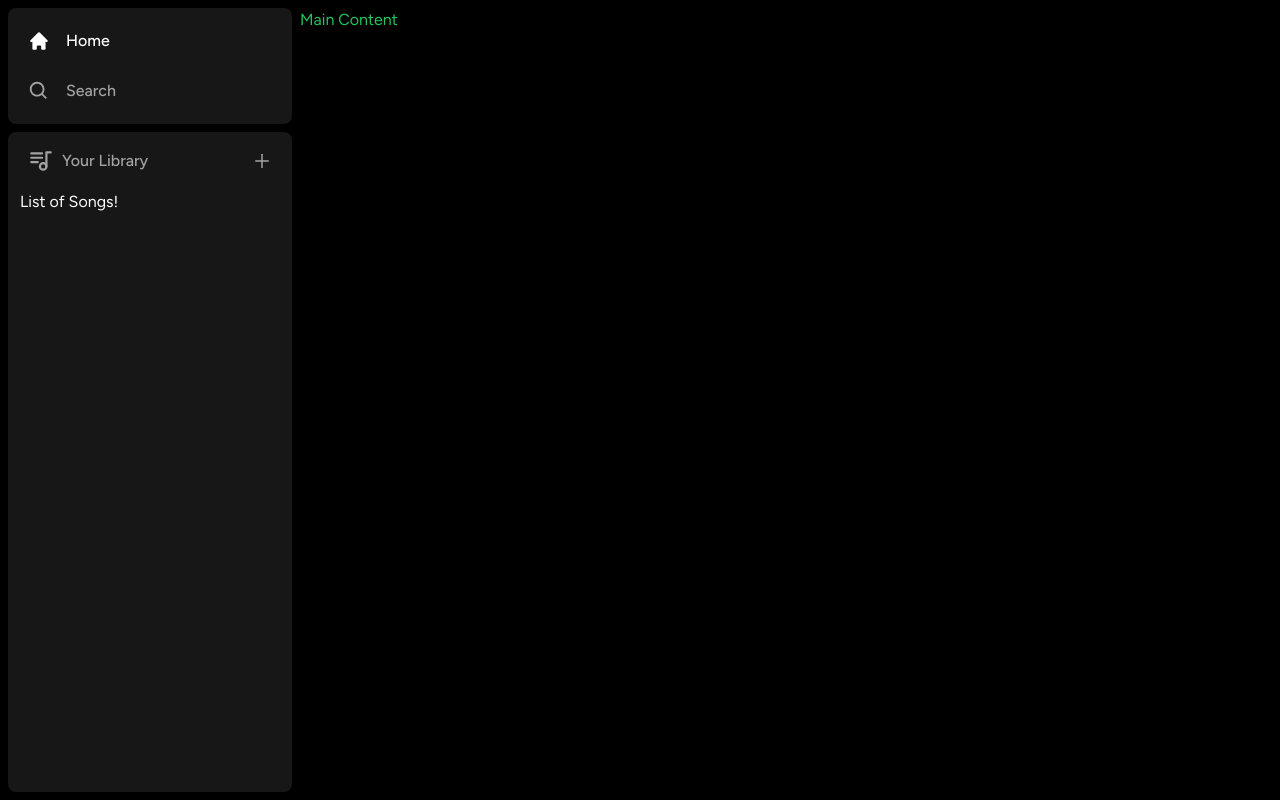
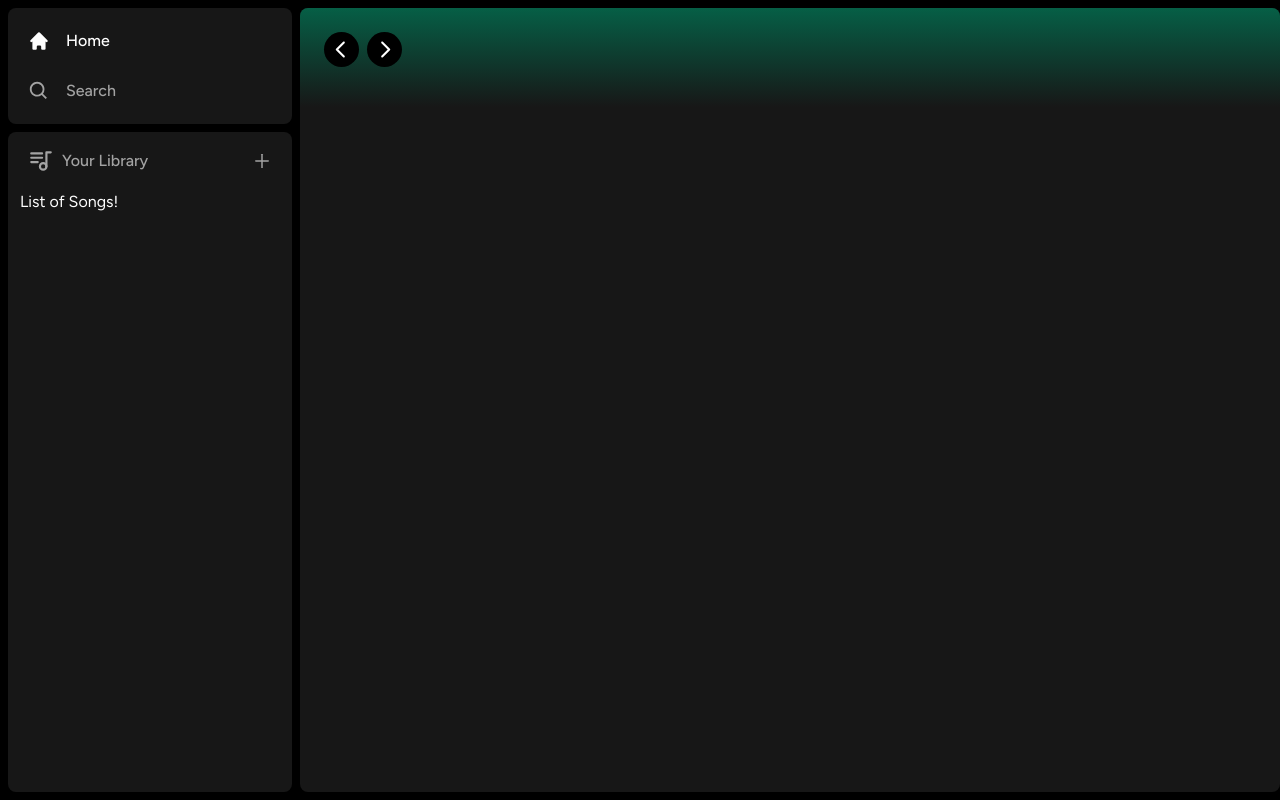
Before and after one commit to Sailesh2577/spotify-clone, a Next.js app: page / in a window 1280 px wide. Built offline with nearby package versions, Linux system fonts and the light colour scheme.

Commit message:
Added Header.tsx Includes navigation buttons for desktop screen Includes home and search buttons in mobile view

```diff
--- a/app/(site)/page.tsx
+++ b/app/(site)/page.tsx
@@ -1,5 +1,9 @@
-import Image from "next/image";
+import Header from "@/components/Header";
 
 export default function Home() {
-  return <div className="text-green-500">Main Content</div>;
+  return (
+    <div className="bg-neutral-900 rounded-lg h-full w-full overflow-hidden overflow-y-auto">
+      <Header>Header</Header>
+    </div>
+  );
 }
--- /dev/null
+++ b/components/Header.tsx
@@ -0,0 +1,61 @@
+"use client";
+
+import { useRouter } from "next/navigation";
+import { twMerge } from "tailwind-merge";
+import { RxCaretLeft, RxCaretRight } from "react-icons/rx";
+import { HiHome } from "react-icons/hi";
+import { BiSearch } from "react-icons/bi";
+
+interface HeaderProps {
+  children: React.ReactNode;
+  className?: string;
+}
+
+const Header: React.FC<HeaderProps> = ({ children, className }) => {
+  const router = useRouter();
+
+  const handleLogout = () => {
+    // handle logout in the future
+  };
+
+  return (
+    <div
+      className={twMerge(
+        `
+        h-fit
+        bg-gradient-to-b
+        from-emerald-800
+        p-6
+        `,
+        className
+      )}
+    >
+      <div className="w-full mb-4 flex items-center justify-between">
+        <div className="hidden md:flex gap-x-2 items-center">
+          <button
+            onClick={() => router.back()}
+            className="rounded-full bg-black flex items-center justify-center hover:opacity-75 transition"
+          >
+            <RxCaretLeft className="text-white" size={35} />
+          </button>
+          <button
+            onClick={() => router.forward()}
+            className="rounded-full bg-black flex items-center justify-center hover:opacity-75 transition"
+          >
+            <RxCaretRight className="text-white" size={35} />
+          </button>
+        </div>
+        <div className="flex md:hidden gap-x-2 items-center">
+          <button className="rounded-full p-2 bg-white flex items-center justify-center hover:opacity-75 transition">
+            <HiHome className="text-black" size={20} />
+          </button>
+          <button className="rounded-full p-2 bg-white flex items-center justify-center hover:opacity-75 transition">
+            <BiSearch className="text-black" size={20} />
+          </button>
+        </div>
+      </div>
+    </div>
+  );
+};
+
+export default Header;
```
